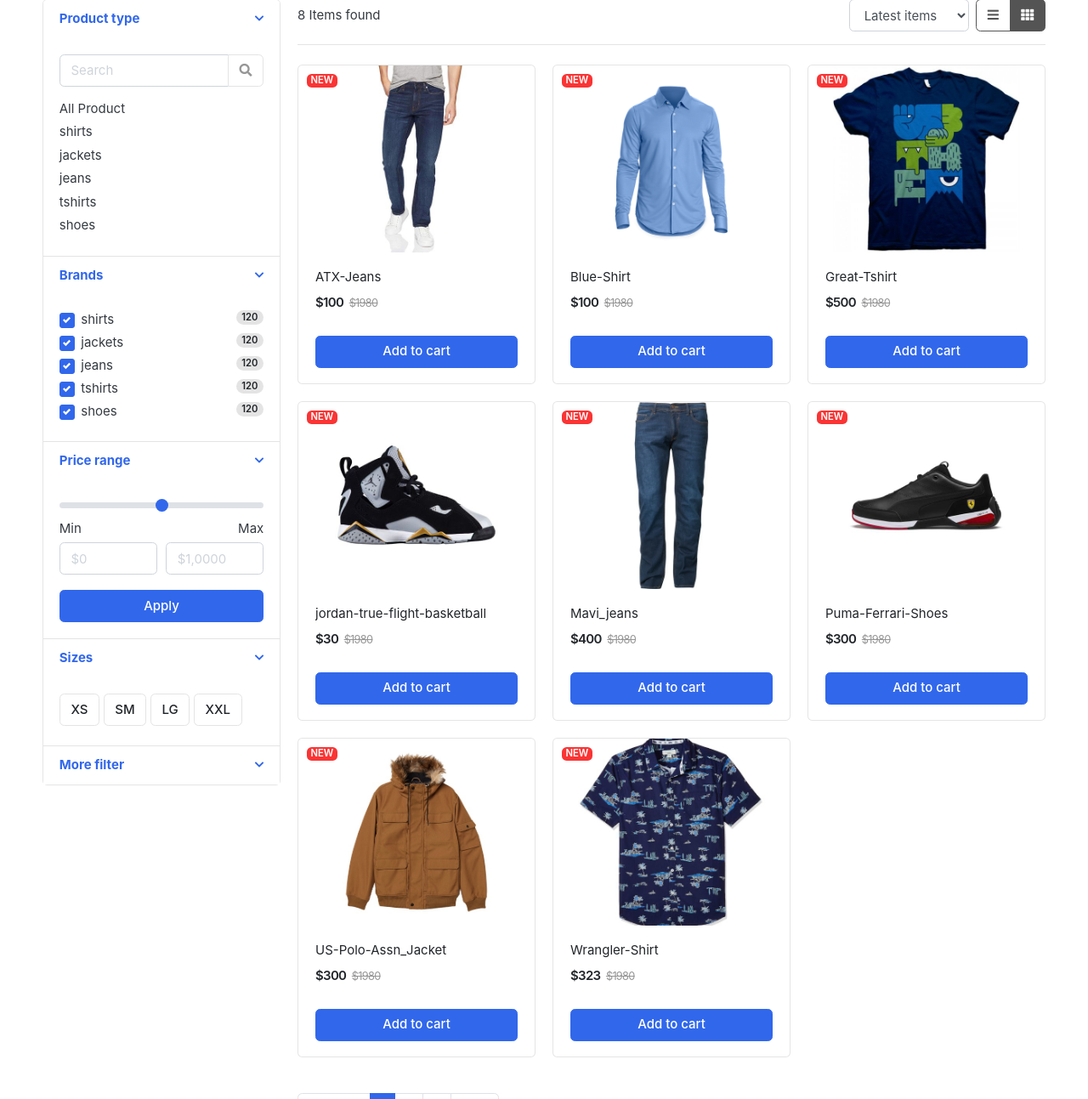
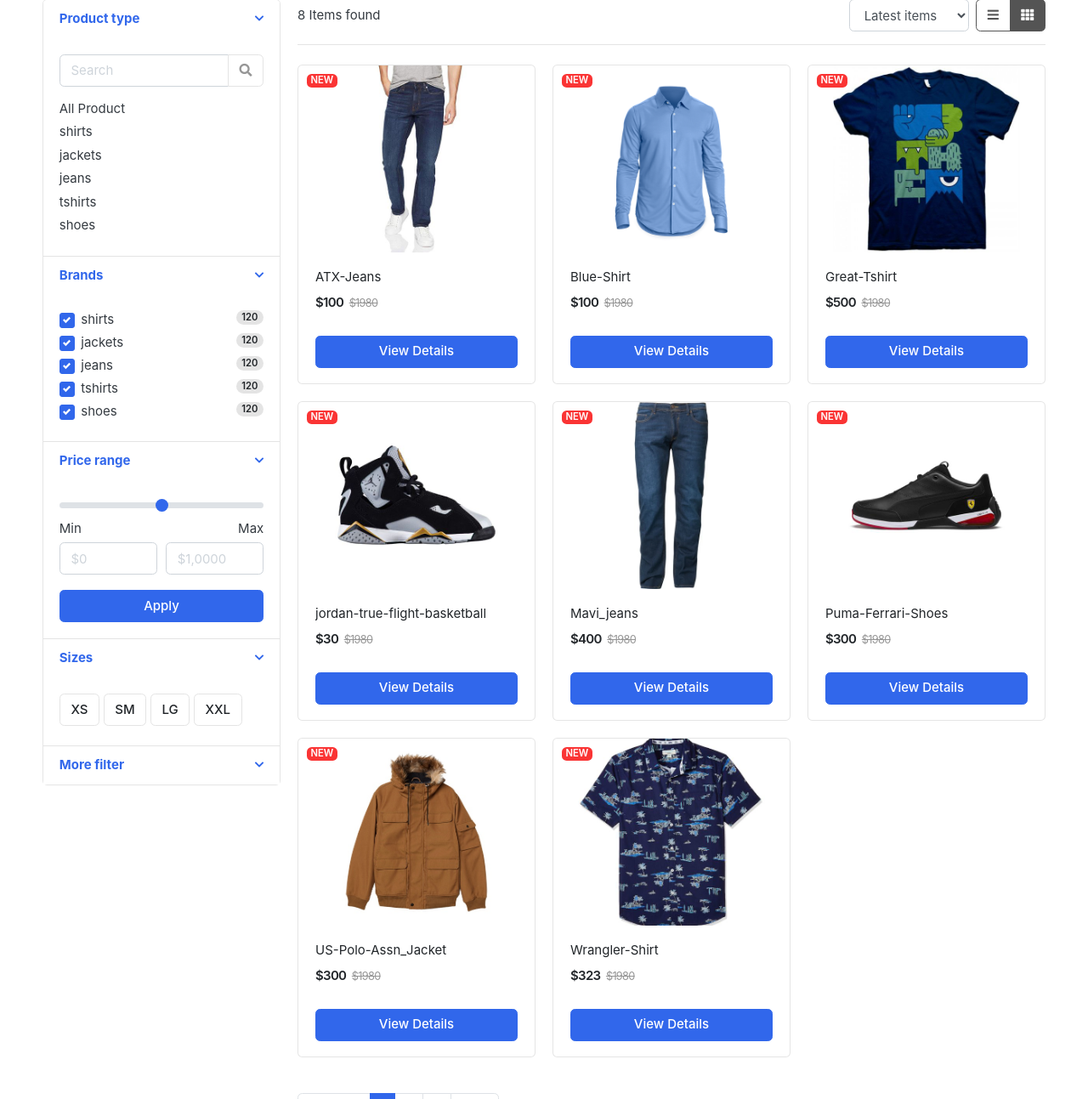
Before and after one commit to ahmedkhaleel/E-Commerce-django-python, a Django app: page /store/ in a window 1280 px wide. Shown: the part 295-1588 px from the top of the page at 85% size. Run offline with Django 4.2, Linux system fonts and the light colour scheme; data comes from the database, SQL or seed files in the repository; both versions use the stored data as it was after the commit; some libraries are stand-ins or nearby versions; some web fonts are replaced.

Commit message:
View Details Button

```diff
--- a/templates/store/store.html
+++ b/templates/store/store.html
@@ -197,7 +197,7 @@
 						<del class="price-old">$1980</del>
 					</div> <!-- price-wrap.// -->
 				</div>
-				<a href="{% url 'add_cart' product.id %}" class="btn btn-block btn-primary">Add to cart </a>
+				<a href="{{ product.get_url }}" class="btn btn-block btn-primary">View Details </a>
 			</figcaption>
 		</figure>
 	</div> <!-- col.// -->
```
Also changed, not shown: db.sqlite3, greatkart/db.sqlite3 (added), store/views.py (line endings or trailing spaces).
